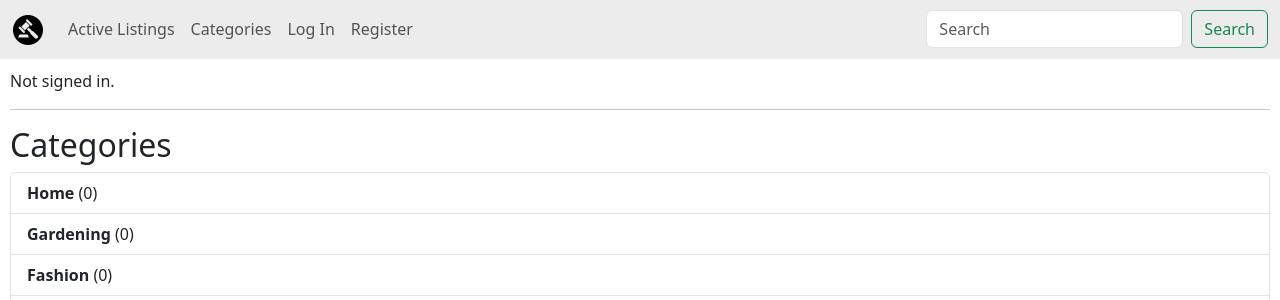
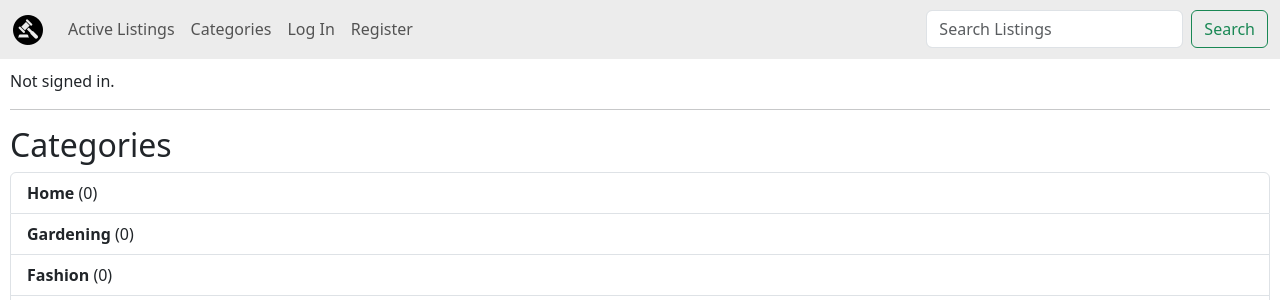
Before and after one commit to tdot123-1/auctions_web50, a Django app: page /categories in a window 1280 px wide. Shown: the top 300 px of the page. Run offline with Django 3.2, Linux system fonts and the light colour scheme; data that the repository does not hold is empty.

Commit message:
added venv and requirements

```diff
--- a/auctions/templates/auctions/layout.html
+++ b/auctions/templates/auctions/layout.html
@@ -56,7 +56,7 @@
                         {% endif %}
                     </ul>
                     <form class="d-flex" role="search" action="{% url 'search' %}" method="get">
-                        <input name="q" class="form-control me-2" type="search" placeholder="Search" aria-label="Search">
+                        <input name="q" class="form-control me-2" type="search" placeholder="Search Listings" aria-label="Search">
                         <button class="btn btn-outline-success" type="submit">Search</button>
                     </form>
                 </div>
--- /dev/null
+++ b/requirements.txt
@@ -0,0 +1,4 @@
+asgiref==3.8.1
+Django==5.0.6
+sqlparse==0.5.0
+tzdata==2024.1
```
Also changed, not shown: 1 other file.
